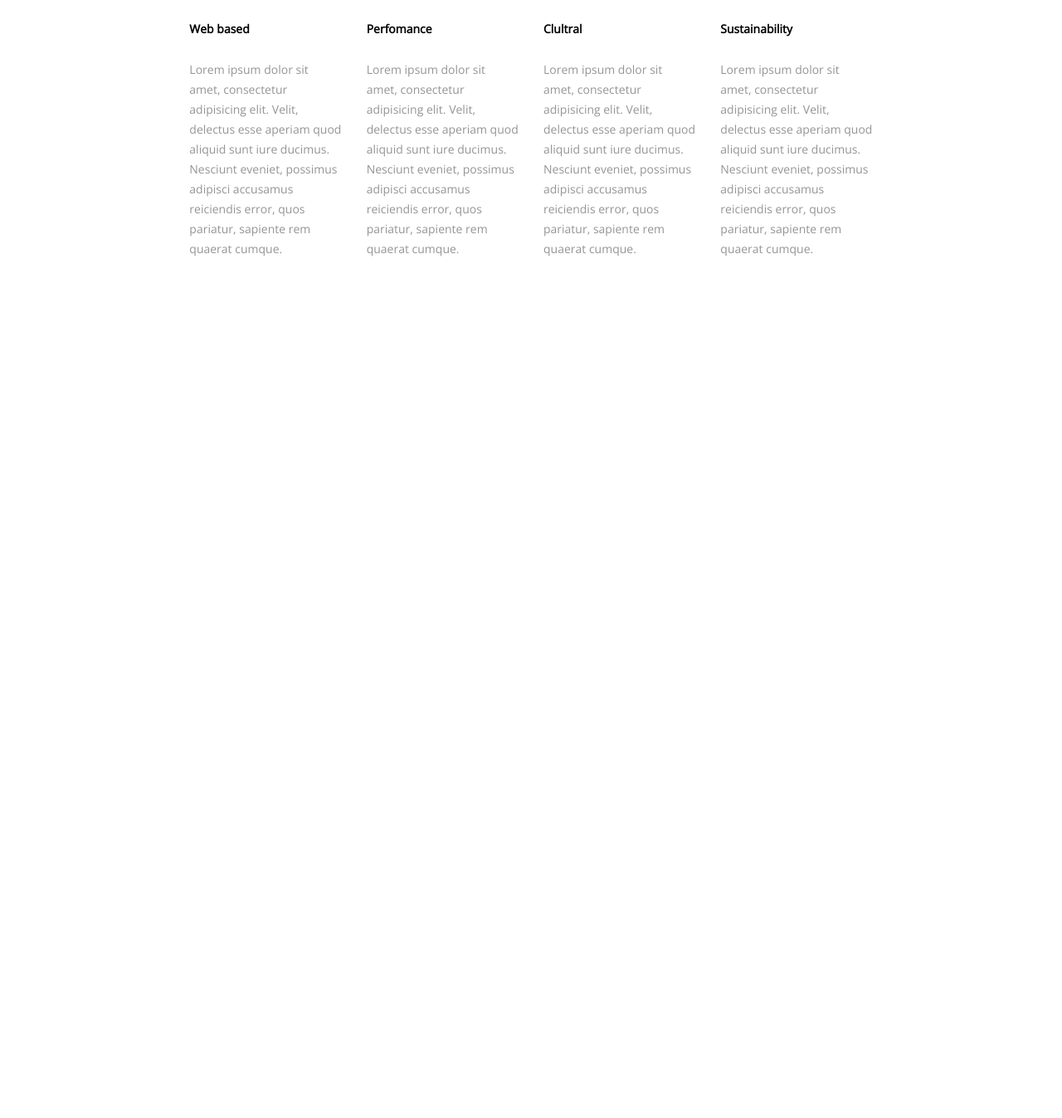
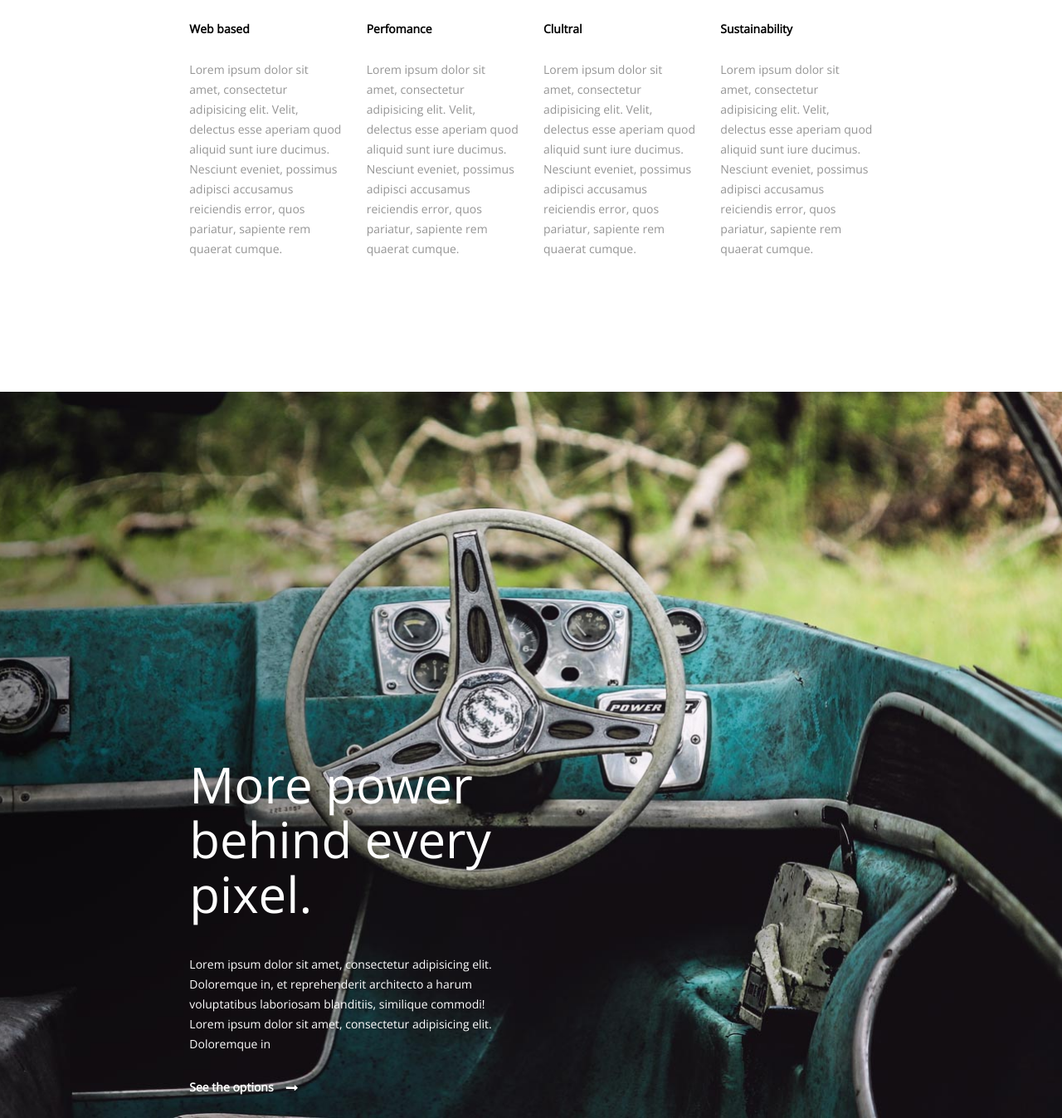
Before and after one commit to Paganini1987/work2, a website: page app/index.html in a window 1280 px wide. Shown: the part 2626-3973 px from the top of the page at 83% size. Before the commit the page ends 2938 px from the top, so only its background shows below. Drawn offline with nearby package versions, Linux system fonts and the light colour scheme.

Commit message:
Добавлен блок More power

```diff
--- a/app/css/main.css
+++ b/app/css/main.css
@@ -178,3 +178,57 @@ body {
 	margin-bottom: 50px;
 	font-size: 35px;
 }
+.more_power {
+	display: block;
+	margin-top: 160px;
+	height: 875px;
+	background: url("../img/power.jpg") no-repeat center;
+	background-size: cover;
+	color: white;
+	overflow: hidden;
+}
+.more_power h1 {
+	display: block;
+	font-family: 'Open Sans';
+	font-weight: 300;
+	font-size: 60px;
+	margin-bottom: 40px;
+	max-width: 510px;
+}
+.more_power-text {
+	max-width: 450px;
+	font-family: 'Open Sans';
+	font-weight: 400;
+	font-size: 14px;
+	line-height: 24px;
+}
+.more_power-options {
+	display: block;
+	position: relative;
+	font-family: 'Open Sans';
+	font-weight: bold;
+	font-size: 14px;
+	margin-top: 30px;
+	color: white;
+}
+.more_power-options:after {
+	content: "\f178";
+	font-family: FontAwesome;
+	display: inline-block;
+	vertical-align: middle;
+	padding-left: 15px;
+	transition: 500ms;
+}
+.more_power-options:hover {
+	text-decoration: none;
+	color: white;
+}
+.more_power-options:hover:after {
+	transform: translateX(10px);
+}
+.more_power-cup {
+	height: 210px;
+}
+.more_power-cup2 {
+	height: 210px;
+}
--- a/app/index.html
+++ b/app/index.html
@@ -153,6 +153,25 @@
 		</div>
 	</div>
 </main>
+<main class="more_power">
+	<div class="container-fluid">
+		<div class="row">
+			<div class="col-lg-8 col-lg-offset-2">
+				<div class="row">
+					<div class="more_power-cup col-lg-12 hidden-md hidden-sm hidden-xs"></div>
+					<div class="more_power-cup2 col-lg-12 col-md-12"></div>
+					<div class="col-lg-6 col-md-6">
+						<h1>More power behind every pixel.</h1>
+						<div class="more_power-text">
+							Lorem ipsum dolor sit amet, consectetur adipisicing elit. Doloremque in, et reprehenderit architecto a harum voluptatibus laboriosam blanditiis, similique commodi! Lorem ipsum dolor sit amet, consectetur adipisicing elit. Doloremque in
+						</div>
+						<a href="" class="more_power-options">See the options</a>
+					</div>
+				</div>
+			</div>
+		</div>
+	</div>
+</main>
 <script src='js/main.js'></script>
 <script src="bower/jquery/dist/jquery.js"></script>
 <script src="bower/bootstrap/dist/js/bootstrap.min.js"></script>
```
Also changed, not shown: app/img/power.jpg (added).
